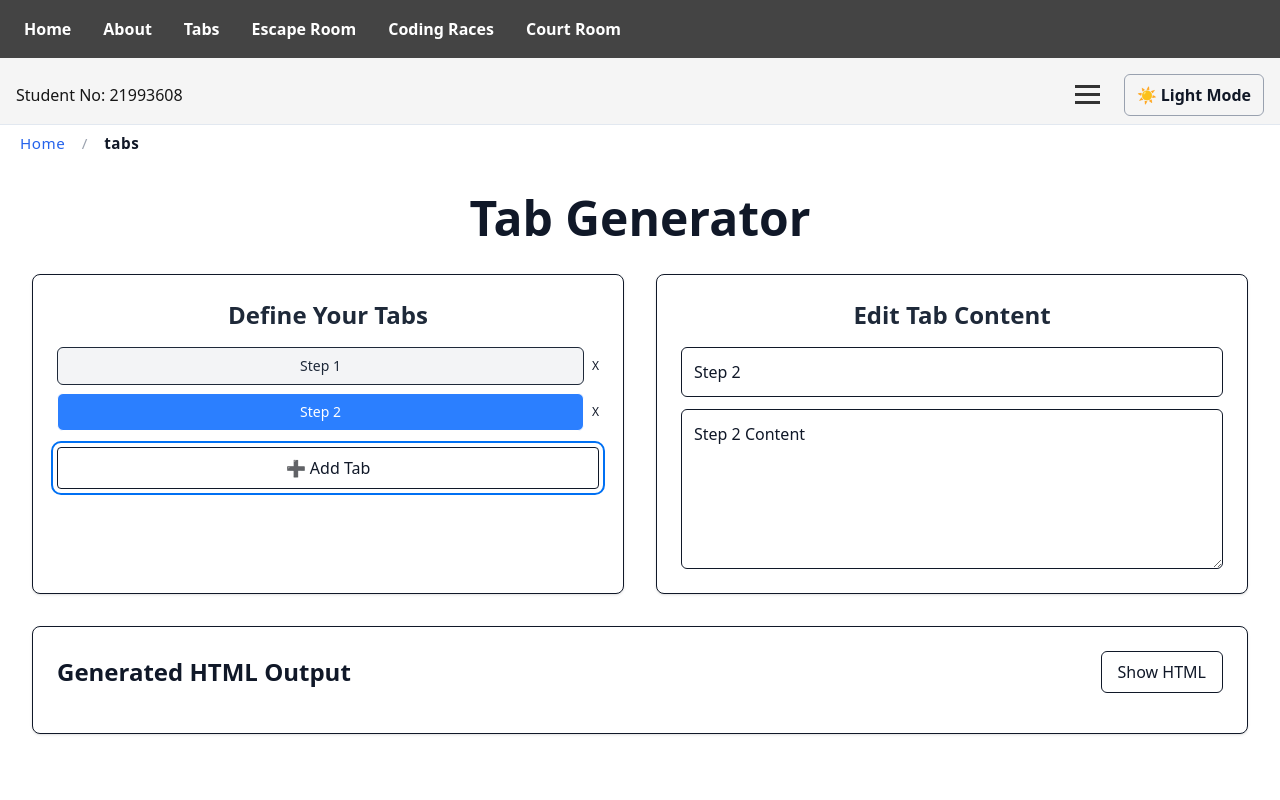
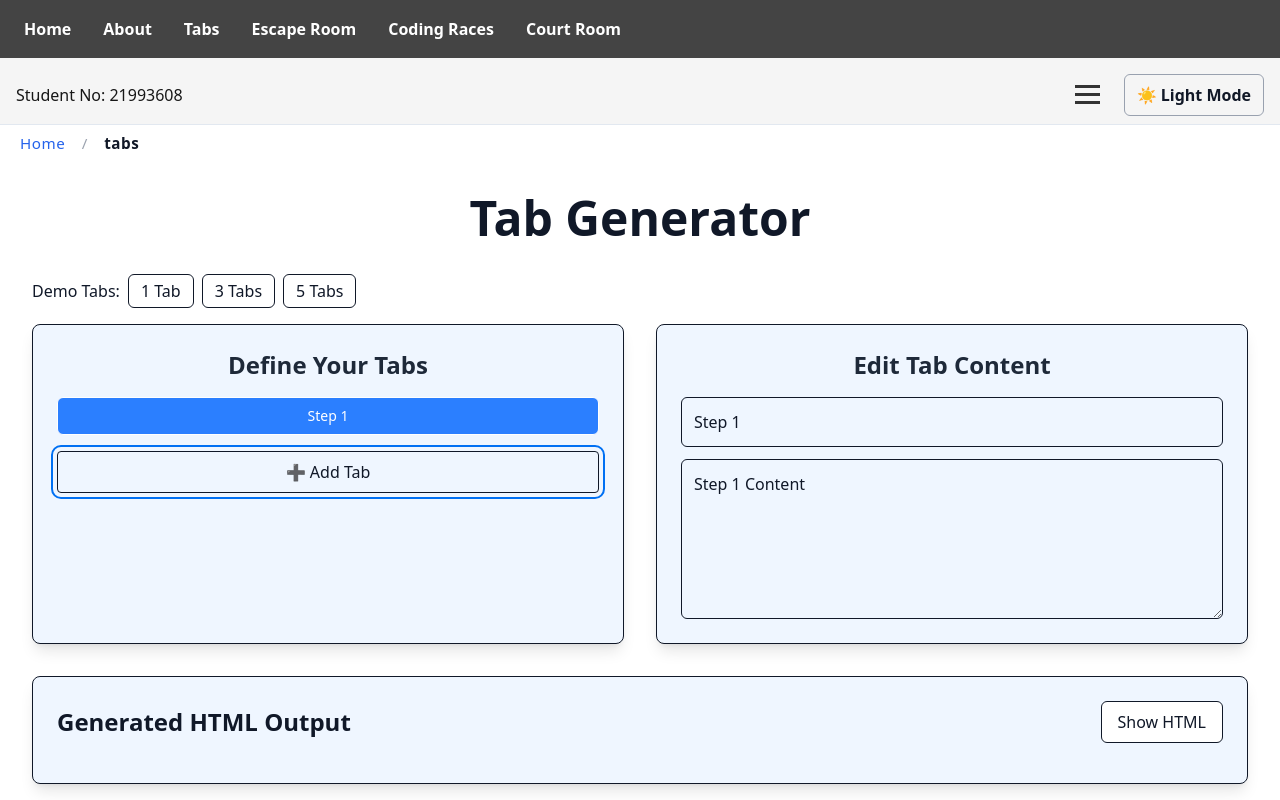
Before and after one commit to stephnewland/assignment-a1-p1-cse3cwa, a Next.js app: page /tabs in a window 1280 px wide. Both pictures are taken after a click on the button "➕ Add Tab". Shown: the top 800 px of the page. Built offline with nearby package versions, Linux system fonts and the light colour scheme.

Commit message:
Update TabGenerator: add light-mode panel color for accessibility

```diff
--- a/components/TabGenerator.tsx
+++ b/components/TabGenerator.tsx
@@ -9,10 +9,24 @@ interface Tab {
 }
 
 export default function TabGenerator() {
-  const [tabs, setTabs] = useState<Tab[]>([
+  const demoPresets: Record<number, Tab[]> = {
+    1: [{ id: 1, header: "Step 1", content: "Step 1 Content" }],
+    3: [
       { id: 1, header: "Step 1", content: "Step 1 Content" },
-  ]);
-  const [activeTabId, setActiveTabId] = useState(1);
+      { id: 2, header: "Step 2", content: "Step 2 Content" },
+      { id: 3, header: "Step 3", content: "Step 3 Content" },
+    ],
+    5: [
+      { id: 1, header: "Step 1", content: "Step 1 Content" },
+      { id: 2, header: "Step 2", content: "Step 2 Content" },
+      { id: 3, header: "Step 3", content: "Step 3 Content" },
+      { id: 4, header: "Step 4", content: "Step 4 Content" },
+      { id: 5, header: "Step 5", content: "Step 5 Content" },
+    ],
+  };
+
+  const [tabs, setTabs] = useState<Tab[]>([]);
+  const [activeTabId, setActiveTabId] = useState<number | null>(null);
   const [showHtml, setShowHtml] = useState(false);
   const [copied, setCopied] = useState(false);
   const [isDarkMode, setIsDarkMode] = useState(false);
@@ -28,19 +42,19 @@ export default function TabGenerator() {
 
   const addTab = () => {
     const newId = tabs.length > 0 ? Math.max(...tabs.map((t) => t.id)) + 1 : 1;
-    setTabs([
-      ...tabs,
-      { id: newId, header: `Step ${newId}`, content: `Step ${newId} Content` },
-    ]);
+    const newTab = {
+      id: newId,
+      header: `Step ${newId}`,
+      content: `Step ${newId} Content`,
+    };
+    setTabs([...tabs, newTab]);
     setActiveTabId(newId);
   };
 
   const removeTab = (id: number) => {
     const updatedTabs = tabs.filter((t) => t.id !== id);
     setTabs(updatedTabs);
-    if (activeTabId === id && updatedTabs.length > 0)
-      setActiveTabId(updatedTabs[0].id);
-    else if (updatedTabs.length === 0) setActiveTabId(0);
+    if (activeTabId === id) setActiveTabId(updatedTabs[0]?.id ?? null);
   };
 
   const updateTab = (
@@ -55,6 +69,7 @@ export default function TabGenerator() {
     e: React.KeyboardEvent<HTMLButtonElement>,
     index: number
   ) => {
+    if (!tabs.length) return;
     if (e.key === "ArrowRight")
       setActiveTabId(tabs[(index + 1) % tabs.length].id);
     else if (e.key === "ArrowLeft")
@@ -110,22 +125,13 @@ export default function TabGenerator() {
 function openTab(evt, tabId) {
   document.querySelectorAll('.tab-content').forEach(el => el.style.display = 'none');
   document.querySelectorAll('.tab-button').forEach(el => el.classList.remove('active'));
-
   const activeContent = document.getElementById(tabId);
-    if (activeContent) {
-        activeContent.style.display = 'block';
+  if (activeContent) activeContent.style.display = 'block';
+  if (evt) evt.classList.add('active');
 }
-
-    if (evt) {
-        evt.classList.add('active');
-    }
-}
-
 document.addEventListener('DOMContentLoaded', () => {
   const firstButton = document.querySelector('.tab-button');
-    if (firstButton) {
-        openTab(firstButton, firstButton.getAttribute('data-tab-id'));
-    }
+  if (firstButton) openTab(firstButton, firstButton.getAttribute('data-tab-id'));
 });
 </script>
 `;
@@ -151,7 +157,7 @@ ${script}
       setCopied(true);
       setTimeout(() => setCopied(false), 2000);
     } catch (err) {
-      console.error("Failed to copy: ", err);
+      console.error("Failed to copy:", err);
     }
   };
 
@@ -170,13 +176,30 @@ ${script}
           Tab Generator
         </h1>
 
+        {/* Demo Preset Selector */}
+        <div className="flex space-x-2 mb-4">
+          <span className="self-center">Demo Tabs:</span>
+          {[1, 3, 5].map((count) => (
+            <button
+              key={count}
+              onClick={() => {
+                setTabs(demoPresets[count]);
+                setActiveTabId(demoPresets[count][0].id);
+              }}
+              className="px-3 py-1 border rounded-md hover:bg-gray-200 dark:hover:bg-gray-700 transition-colors"
+            >
+              {count} Tab{count > 1 ? "s" : ""}
+            </button>
+          ))}
+        </div>
+
         <div role="main" className="w-full mx-auto space-y-8">
           {/* Grid Panels */}
           <div className="grid gap-8 md:grid-cols-2">
-            {/* Left Panel */}
+            {/* Define Tabs Panel */}
             <div
-              className={`p-6 rounded-lg shadow-sm border flex flex-col w-full flex-1 ${
-                isDarkMode ? "bg-gray-900" : "bg-white"
+              className={`p-6 rounded-lg shadow-lg border flex flex-col w-full flex-1 ${
+                isDarkMode ? "bg-gray-700" : "bg-blue-50"
               }`}
             >
               <h2
@@ -204,7 +227,7 @@ ${script}
                           ? "bg-blue-500 text-white"
                           : isDarkMode
                           ? "bg-gray-700 text-gray-300"
-                          : "bg-gray-100 text-gray-800"
+                          : "bg-white text-gray-900"
                       }`}
                     >
                       {tab.header}
@@ -229,10 +252,10 @@ ${script}
               </div>
             </div>
 
-            {/* Right Panel */}
+            {/* Edit Tab Content Panel */}
             <div
-              className={`p-6 rounded-lg shadow-sm border flex flex-col w-full flex-1 ${
-                isDarkMode ? "bg-gray-900" : "bg-white"
+              className={`p-6 rounded-lg shadow-lg border flex flex-col w-full flex-1 ${
+                isDarkMode ? "bg-gray-700" : "bg-blue-50"
               }`}
             >
               <h2
@@ -268,10 +291,10 @@ ${script}
             </div>
           </div>
 
-          {/* Generated HTML */}
+          {/* Generated HTML Panel */}
           <div
-            className={`p-6 rounded-lg shadow-sm border w-full ${
-              isDarkMode ? "bg-gray-900" : "bg-white"
+            className={`p-6 rounded-lg shadow-lg border w-full ${
+              isDarkMode ? "bg-gray-700" : "bg-blue-50"
             }`}
           >
             <div className="flex justify-between items-center mb-4">
```
Lines whose indentation alone changed are shown as unchanged.
